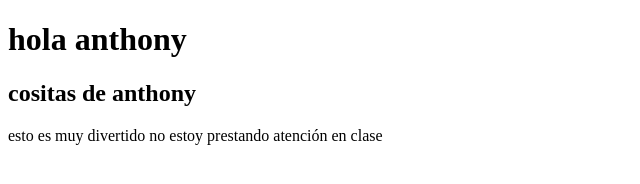
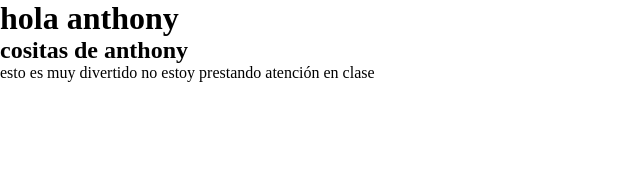
Before and after one commit to fmilla1000/bruto, a plain HTML site: page index.html in a window 1280 px wide. Shown: the whole page, without its empty margins (0-640 px from the left). Drawn offline with Linux system fonts and the light colour scheme.

Commit message:
commit 3

```diff
--- a/index.html
+++ b/index.html
@@ -1,9 +1,12 @@
 <!DOCTYPE html>
 <html>
 <head>
-    <meta charset="UTF-8">
+    <meta charset="UTF-8"/>
+    <meta http-equiv="X-UA-Compatible" content="IE=edge"/>
+    <meta name="viewport" content="width=device-width, initial-scale=1.0"/>
+    <link rel="stylesheet" href="css/style.css"/>
+    <link rel="icon" type="image" href="images/cartman.png"/>
     <title>¡feliz cum!</title>
-    <link rel="icon" type="image" href="cartman.png">
 </head>
 <body>
 
--- /dev/null
+++ b/sass/style.sass
@@ -0,0 +1,4 @@
+*
+    margin: 0
+    padding: 0
+    box-sizing: border-box
```
Also changed, not shown: css/style.css (added), images/cartman.png (renamed from cartman.png), 1 other file.
